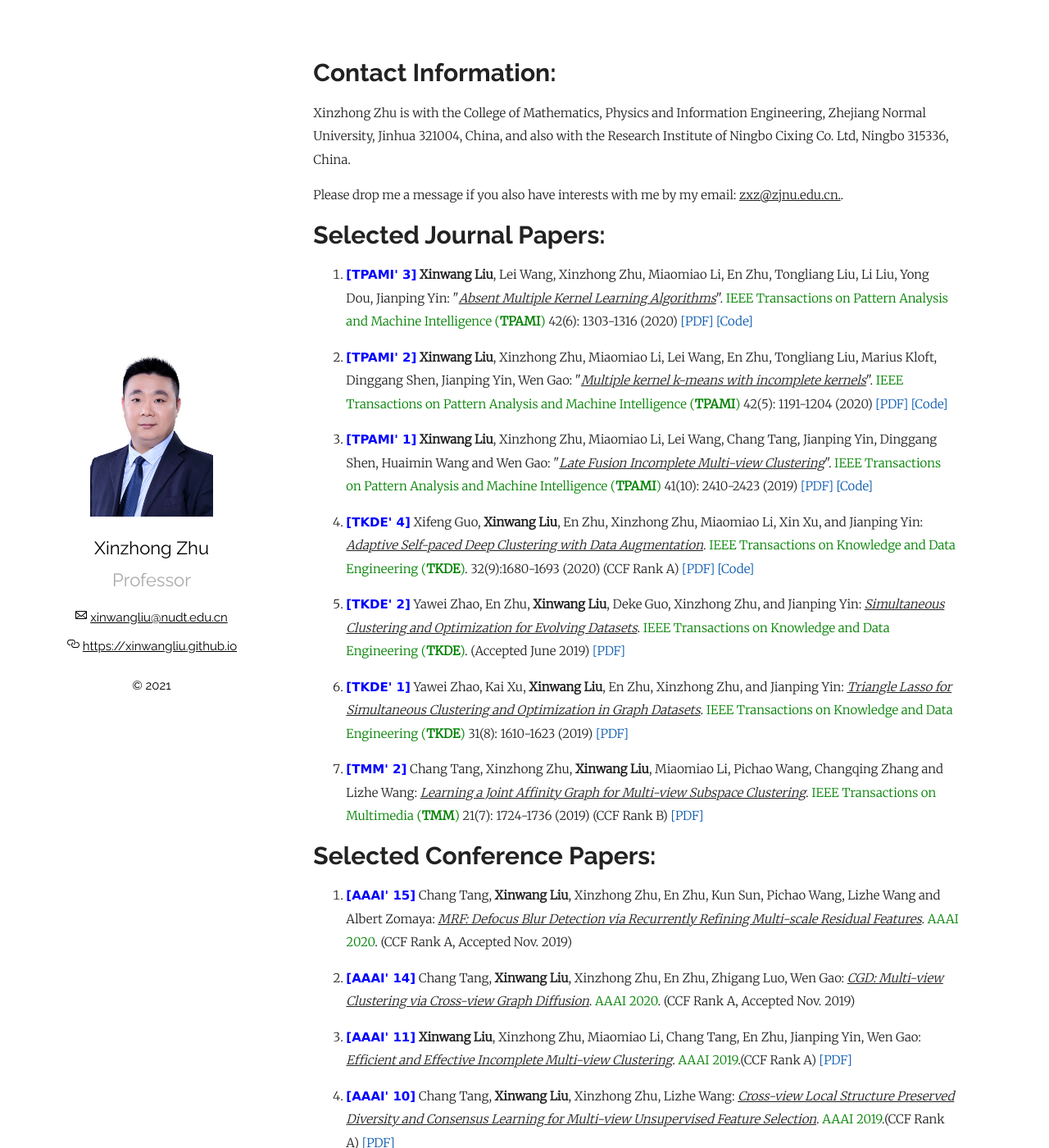
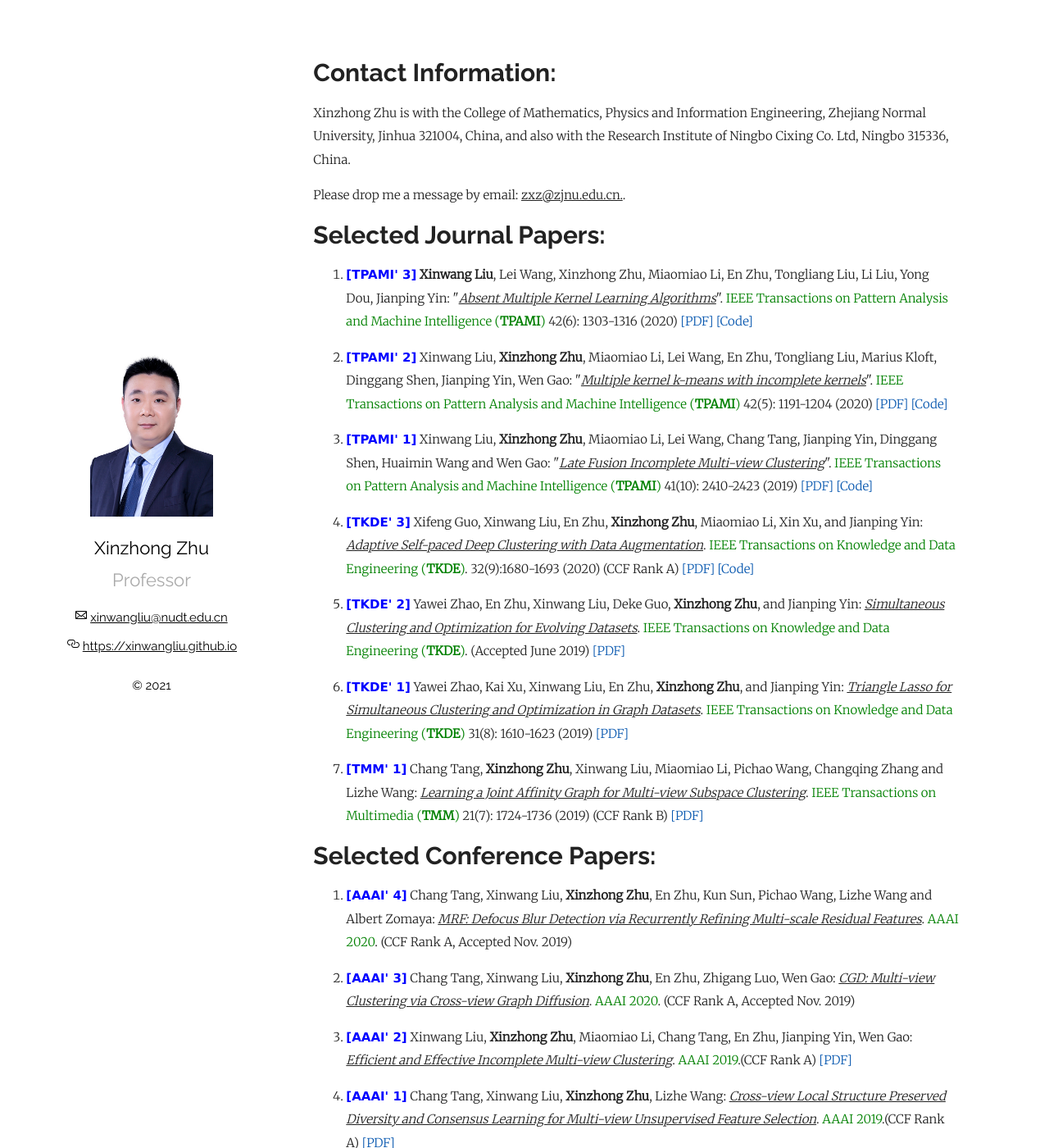
Before and after one commit to xinzhongzhu/xinzhongzhu.github.io, a Jekyll site: the page built from index.md, in a window 1280 px wide and 1400 px high. Shown: the whole window at 82% size. Built offline with Jekyll 4.4.1, drawn with Linux system fonts in a browser that asks for light colours; our own code applies the rules of GitHub Pages for plain Markdown files; some of the changed text lies outside the part shown.

Commit message:
Update index.md

```diff
--- a/index.md
+++ b/index.md
@@ -8,7 +8,7 @@ layout: page
 Xinzhong Zhu is with the College of Mathematics, Physics and Information Engineering, Zhejiang Normal University, Jinhua 321004, China, and also with the Research Institute of Ningbo Cixing Co. Ltd, Ningbo 315336, China.
 
 
-Please drop me a message if you also have interests with me by my email: <u>zxz@zjnu.edu.cn.</u>.
+Please drop me a message by email: <u>zxz@zjnu.edu.cn.</u>.
 
 
 # Selected Journal Papers:
@@ -17,17 +17,17 @@ Please drop me a message if you also have interests with me by my email: <u>zxz@
 
 <p style="margin-top: 8px;"><li><font face="verdana" color="blue"><b>[TPAMI' 3]</b></font> <b>Xinwang Liu</b>, Lei Wang, Xinzhong Zhu, Miaomiao Li, En Zhu, Tongliang Liu, Li Liu, Yong Dou, Jianping Yin: "<i><u>Absent Multiple Kernel Learning Algorithms</u></i>". <font color="green">IEEE Transactions on Pattern Analysis and Machine Intelligence (<b>TPAMI</b>)</font> 42(6): 1303-1316 (2020) <a href = "https://tongliang-liu.github.io/papers/TPAMIAbsentKernel.pdf">[PDF]</a> <a href = "https://github.com/xinwangliu/Absent-Multiple-Kernel-Learning-Algorithms">[Code]</a></li></p>
 
-<p style="margin-top: 8px;"><li><font face="verdana" color="blue"><b>[TPAMI' 2]</b></font> <b>Xinwang Liu</b>, Xinzhong Zhu, Miaomiao Li, Lei Wang, En Zhu, Tongliang Liu, Marius Kloft, Dinggang Shen, Jianping Yin, Wen Gao: "<i><u>Multiple kernel k-means with incomplete kernels</u></i>". <font color="green">IEEE Transactions on Pattern Analysis and Machine Intelligence (<b>TPAMI</b>)</font> 42(5): 1191-1204 (2020) <a href = "https://tongliang-liu.github.io/papers/TPAMIK-means.pdf">[PDF]</a> <a href = "https://github.com/xinwangliu/absentkernel/tree/master">[Code]</a></li></p>
+<p style="margin-top: 8px;"><li><font face="verdana" color="blue"><b>[TPAMI' 2]</b></font> Xinwang Liu, <b>Xinzhong Zhu</b>, Miaomiao Li, Lei Wang, En Zhu, Tongliang Liu, Marius Kloft, Dinggang Shen, Jianping Yin, Wen Gao: "<i><u>Multiple kernel k-means with incomplete kernels</u></i>". <font color="green">IEEE Transactions on Pattern Analysis and Machine Intelligence (<b>TPAMI</b>)</font> 42(5): 1191-1204 (2020) <a href = "https://tongliang-liu.github.io/papers/TPAMIK-means.pdf">[PDF]</a> <a href = "https://github.com/xinwangliu/absentkernel/tree/master">[Code]</a></li></p>
 
-<p style="margin-top: 8px;"><li><font face="verdana" color="blue"><b>[TPAMI' 1]</b></font> <b>Xinwang Liu</b>, Xinzhong Zhu, Miaomiao Li, Lei Wang, Chang Tang, Jianping Yin, Dinggang Shen, Huaimin Wang and Wen Gao: "<i><u>Late Fusion Incomplete Multi-view Clustering</u></i>". <font color="green">IEEE Transactions on Pattern Analysis and Machine Intelligence (<b>TPAMI</b>)</font> 41(10): 2410-2423 (2019) <a href = "https://europepmc.org/backend/ptpmcrender.fcgi?accid=PMC6494716&blobtype=pdf">[PDF]</a> <a href = "https://github.com/xinwangliu/Late-Fusion-Incomplete-Multi-view-Clustering">[Code]</a></li></p>
+<p style="margin-top: 8px;"><li><font face="verdana" color="blue"><b>[TPAMI' 1]</b></font> Xinwang Liu, <b>Xinzhong Zhu</b>, Miaomiao Li, Lei Wang, Chang Tang, Jianping Yin, Dinggang Shen, Huaimin Wang and Wen Gao: "<i><u>Late Fusion Incomplete Multi-view Clustering</u></i>". <font color="green">IEEE Transactions on Pattern Analysis and Machine Intelligence (<b>TPAMI</b>)</font> 41(10): 2410-2423 (2019) <a href = "https://europepmc.org/backend/ptpmcrender.fcgi?accid=PMC6494716&blobtype=pdf">[PDF]</a> <a href = "https://github.com/xinwangliu/Late-Fusion-Incomplete-Multi-view-Clustering">[Code]</a></li></p>
 
-<p style="margin-top: 8px;"><li><font face="verdana" color="blue"><b>[TKDE' 4]</b></font> Xifeng Guo, <b>Xinwang Liu</b>, En Zhu, Xinzhong Zhu, Miaomiao Li, Xin Xu, and Jianping Yin: <i><u>Adaptive Self-paced Deep Clustering with Data Augmentation</u></i>. <font color="green">IEEE Transactions on Knowledge and Data Engineering (<b>TKDE</b>)</font>. 32(9):1680-1693 (2020) (CCF Rank A) <a href = "https://www.researchgate.net/profile/Xifeng_Guo/publication/332490862_Adaptive_Self-paced_Deep_Clustering_with_Data_Augmentation/links/5cbc1d3c4585156cd7a724fa/Adaptive-Self-paced-Deep-Clustering-with-Data-Augmentation.pdf?origin=publication_detail">[PDF]</a> <a href = "https://github.com/XifengGuo/ASPC-DA">[Code]</a></li></p>
+<p style="margin-top: 8px;"><li><font face="verdana" color="blue"><b>[TKDE' 3]</b></font> Xifeng Guo, Xinwang Liu, En Zhu, <b>Xinzhong Zhu</b>, Miaomiao Li, Xin Xu, and Jianping Yin: <i><u>Adaptive Self-paced Deep Clustering with Data Augmentation</u></i>. <font color="green">IEEE Transactions on Knowledge and Data Engineering (<b>TKDE</b>)</font>. 32(9):1680-1693 (2020) (CCF Rank A) <a href = "https://www.researchgate.net/profile/Xifeng_Guo/publication/332490862_Adaptive_Self-paced_Deep_Clustering_with_Data_Augmentation/links/5cbc1d3c4585156cd7a724fa/Adaptive-Self-paced-Deep-Clustering-with-Data-Augmentation.pdf?origin=publication_detail">[PDF]</a> <a href = "https://github.com/XifengGuo/ASPC-DA">[Code]</a></li></p>
 
-<p style="margin-top: 8px;"><li><font face="verdana" color="blue"><b>[TKDE' 2]</b></font> Yawei Zhao, En Zhu, <b>Xinwang Liu</b>, Deke Guo, Xinzhong Zhu, and Jianping Yin: <i><u>Simultaneous Clustering and Optimization for Evolving Datasets</u></i>. <font color="green">IEEE Transactions on Knowledge and Data Engineering (<b>TKDE</b>)</font>. (Accepted June 2019) <a href = "https://arxiv.org/pdf/1908.01384.pdf">[PDF]</a></li></p>
+<p style="margin-top: 8px;"><li><font face="verdana" color="blue"><b>[TKDE' 2]</b></font> Yawei Zhao, En Zhu, Xinwang Liu, Deke Guo, <b>Xinzhong Zhu</b>, and Jianping Yin: <i><u>Simultaneous Clustering and Optimization for Evolving Datasets</u></i>. <font color="green">IEEE Transactions on Knowledge and Data Engineering (<b>TKDE</b>)</font>. (Accepted June 2019) <a href = "https://arxiv.org/pdf/1908.01384.pdf">[PDF]</a></li></p>
 
-<p style="margin-top: 8px;"><li><font face="verdana" color="blue"><b>[TKDE' 1]</b></font> Yawei Zhao, Kai Xu, <b>Xinwang Liu</b>, En Zhu, Xinzhong Zhu, and Jianping Yin: <i><u>Triangle Lasso for Simultaneous Clustering and Optimization in Graph Datasets</u></i>. <font color="green">IEEE Transactions on Knowledge and Data Engineering (<b>TKDE</b>)</font> 31(8): 1610-1623 (2019)  <a href = "https://arxiv.org/pdf/1808.06556.pdf">[PDF]</a></li></p>
+<p style="margin-top: 8px;"><li><font face="verdana" color="blue"><b>[TKDE' 1]</b></font> Yawei Zhao, Kai Xu, Xinwang Liu, En Zhu, <b>Xinzhong Zhu</b>, and Jianping Yin: <i><u>Triangle Lasso for Simultaneous Clustering and Optimization in Graph Datasets</u></i>. <font color="green">IEEE Transactions on Knowledge and Data Engineering (<b>TKDE</b>)</font> 31(8): 1610-1623 (2019)  <a href = "https://arxiv.org/pdf/1808.06556.pdf">[PDF]</a></li></p>
 
-<p style="margin-top: 8px;"><li><font face="verdana" color="blue"><b>[TMM' 2]</b></font> Chang Tang, Xinzhong Zhu, <b>Xinwang Liu</b>, Miaomiao Li, Pichao Wang, Changqing Zhang and Lizhe Wang: <i><u>Learning a Joint Affinity Graph for Multi-view Subspace Clustering</u></i>. <font color="green">IEEE Transactions on Multimedia (<b>TMM</b>)</font> 21(7): 1724-1736 (2019) (CCF Rank B) <a href = "https://sci-hub.tw/https://ieeexplore.ieee.org/abstract/document/8587193/">[PDF]</a></li></p>
+<p style="margin-top: 8px;"><li><font face="verdana" color="blue"><b>[TMM' 1]</b></font> Chang Tang, <b>Xinzhong Zhu</b>, Xinwang Liu, Miaomiao Li, Pichao Wang, Changqing Zhang and Lizhe Wang: <i><u>Learning a Joint Affinity Graph for Multi-view Subspace Clustering</u></i>. <font color="green">IEEE Transactions on Multimedia (<b>TMM</b>)</font> 21(7): 1724-1736 (2019) (CCF Rank B) <a href = "https://sci-hub.tw/https://ieeexplore.ieee.org/abstract/document/8587193/">[PDF]</a></li></p>
 
 </ol>
 
@@ -35,17 +35,17 @@ Please drop me a message if you also have interests with me by my email: <u>zxz@
 
 <ol>
 
-<p style="margin-top: 8px;"><li><font face="verdana" color="blue"><b>[AAAI' 15]</b></font> Chang Tang, <b>Xinwang Liu</b>, Xinzhong Zhu, En Zhu, Kun Sun, Pichao Wang, Lizhe Wang and Albert Zomaya: <i><u>MRF: Defocus Blur Detection via Recurrently Refining Multi-scale Residual Features</u></i>. <font color="green">AAAI 2020</font>. (CCF Rank A, Accepted Nov. 2019) </li></p>
+<p style="margin-top: 8px;"><li><font face="verdana" color="blue"><b>[AAAI' 4]</b></font> Chang Tang, Xinwang Liu, <b>Xinzhong Zhu</b>, En Zhu, Kun Sun, Pichao Wang, Lizhe Wang and Albert Zomaya: <i><u>MRF: Defocus Blur Detection via Recurrently Refining Multi-scale Residual Features</u></i>. <font color="green">AAAI 2020</font>. (CCF Rank A, Accepted Nov. 2019) </li></p>
 
-<p style="margin-top: 8px;"><li><font face="verdana" color="blue"><b>[AAAI' 14]</b></font> Chang Tang, <b>Xinwang Liu</b>, Xinzhong Zhu, En Zhu, Zhigang Luo, Wen Gao: <i><u>CGD: Multi-view Clustering via Cross-view Graph Diffusion</u></i>. <font color="green">AAAI 2020</font>. (CCF Rank A, Accepted Nov. 2019) </li></p>
+<p style="margin-top: 8px;"><li><font face="verdana" color="blue"><b>[AAAI' 3]</b></font> Chang Tang, Xinwang Liu, <b>Xinzhong Zhu</b>, En Zhu, Zhigang Luo, Wen Gao: <i><u>CGD: Multi-view Clustering via Cross-view Graph Diffusion</u></i>. <font color="green">AAAI 2020</font>. (CCF Rank A, Accepted Nov. 2019) </li></p>
 
-<p style="margin-top: 8px;"><li><font face="verdana" color="blue"><b>[AAAI' 11]</b></font> <b>Xinwang Liu</b>, Xinzhong Zhu, Miaomiao Li, Chang Tang, En Zhu, Jianping Yin, Wen Gao: <i><u>Efficient and Effective Incomplete Multi-view Clustering</u></i>. <font color="green">AAAI 2019</font>.(CCF Rank A) <a href = "https://wvvw.aaai.org/ojs/index.php/AAAI/article/download/4350/4228">[PDF]</a></li></p>
+<p style="margin-top: 8px;"><li><font face="verdana" color="blue"><b>[AAAI' 2]</b></font> Xinwang Liu, <b>Xinzhong Zhu</b>, Miaomiao Li, Chang Tang, En Zhu, Jianping Yin, Wen Gao: <i><u>Efficient and Effective Incomplete Multi-view Clustering</u></i>. <font color="green">AAAI 2019</font>.(CCF Rank A) <a href = "https://wvvw.aaai.org/ojs/index.php/AAAI/article/download/4350/4228">[PDF]</a></li></p>
 
-<p style="margin-top: 8px;"><li><font face="verdana" color="blue"><b>[AAAI' 10]</b></font> Chang Tang, <b>Xinwang Liu</b>, Xinzhong Zhu, Lizhe Wang: <i><u>Cross-view Local Structure Preserved Diversity and Consensus Learning for Multi-view Unsupervised Feature Selection</u></i>. <font color="green">AAAI 2019</font>.(CCF Rank A) <a href = "https://wvvw.aaai.org/ojs/index.php/AAAI/article/download/4443/4321">[PDF]</a></li></p>
+<p style="margin-top: 8px;"><li><font face="verdana" color="blue"><b>[AAAI' 1]</b></font> Chang Tang, Xinwang Liu, <b>Xinzhong Zhu</b>, Lizhe Wang: <i><u>Cross-view Local Structure Preserved Diversity and Consensus Learning for Multi-view Unsupervised Feature Selection</u></i>. <font color="green">AAAI 2019</font>.(CCF Rank A) <a href = "https://wvvw.aaai.org/ojs/index.php/AAAI/article/download/4443/4321">[PDF]</a></li></p>
 
-<p style="margin-top: 8px;"><li><font face="verdana" color="blue"><b>[CVPR' 1]</b></font> Chang Tang, Xinzhong Zhu, <b>Xinwang Liu</b>, Lizhe Wang, Albert Zomaya: <i><u>DeFusionNET: Defocus Blur Detection via Recurrently Fusing and Refining Multi-scale Deep Features</u></i>. <font color="green">CVPR 2019</font>. (CCF Rank A) <a href = "http://openaccess.thecvf.com/content_CVPR_2019/papers/Tang_DeFusionNET_Defocus_Blur_Detection_via_Recurrently_Fusing_and_Refining_Multi-Scale_CVPR_2019_paper.pdf">[PDF]</a></li></p>
+<p style="margin-top: 8px;"><li><font face="verdana" color="blue"><b>[CVPR' 1]</b></font> Chang Tang, <b>Xinzhong Zhu</b>, Xinwang Liu, Lizhe Wang, Albert Zomaya: <i><u>DeFusionNET: Defocus Blur Detection via Recurrently Fusing and Refining Multi-scale Deep Features</u></i>. <font color="green">CVPR 2019</font>. (CCF Rank A) <a href = "http://openaccess.thecvf.com/content_CVPR_2019/papers/Tang_DeFusionNET_Defocus_Blur_Detection_via_Recurrently_Fusing_and_Refining_Multi-Scale_CVPR_2019_paper.pdf">[PDF]</a></li></p>
 
-<p style="margin-top: 8px;"><li><font face="verdana" color="blue"><b>[IJCAI' 6]</b></font> Xinzhong Zhu, <b>Xinwang Liu</b>, Miaomiao Li, En Zhu, Li Liu, Zhiping Cai, Jianping Yin, Wen Gao: <i><u>Localized Incomplete Multiple Kernel k-means</u></i>. <font color="green">IJCAI 2018</font> 3271-3277. (CCF Rank A) <a href = "https://www.ijcai.org/proceedings/2018/0454.pdf">[PDF]</a></li></p>
+<p style="margin-top: 8px;"><li><font face="verdana" color="blue"><b>[IJCAI' 1]</b></font> <b>Xinzhong Zhu</b>, Xinwang Liu, Miaomiao Li, En Zhu, Li Liu, Zhiping Cai, Jianping Yin, Wen Gao: <i><u>Localized Incomplete Multiple Kernel k-means</u></i>. <font color="green">IJCAI 2018</font> 3271-3277. (CCF Rank A) <a href = "https://www.ijcai.org/proceedings/2018/0454.pdf">[PDF]</a></li></p>
 
 </ol>
 
```
